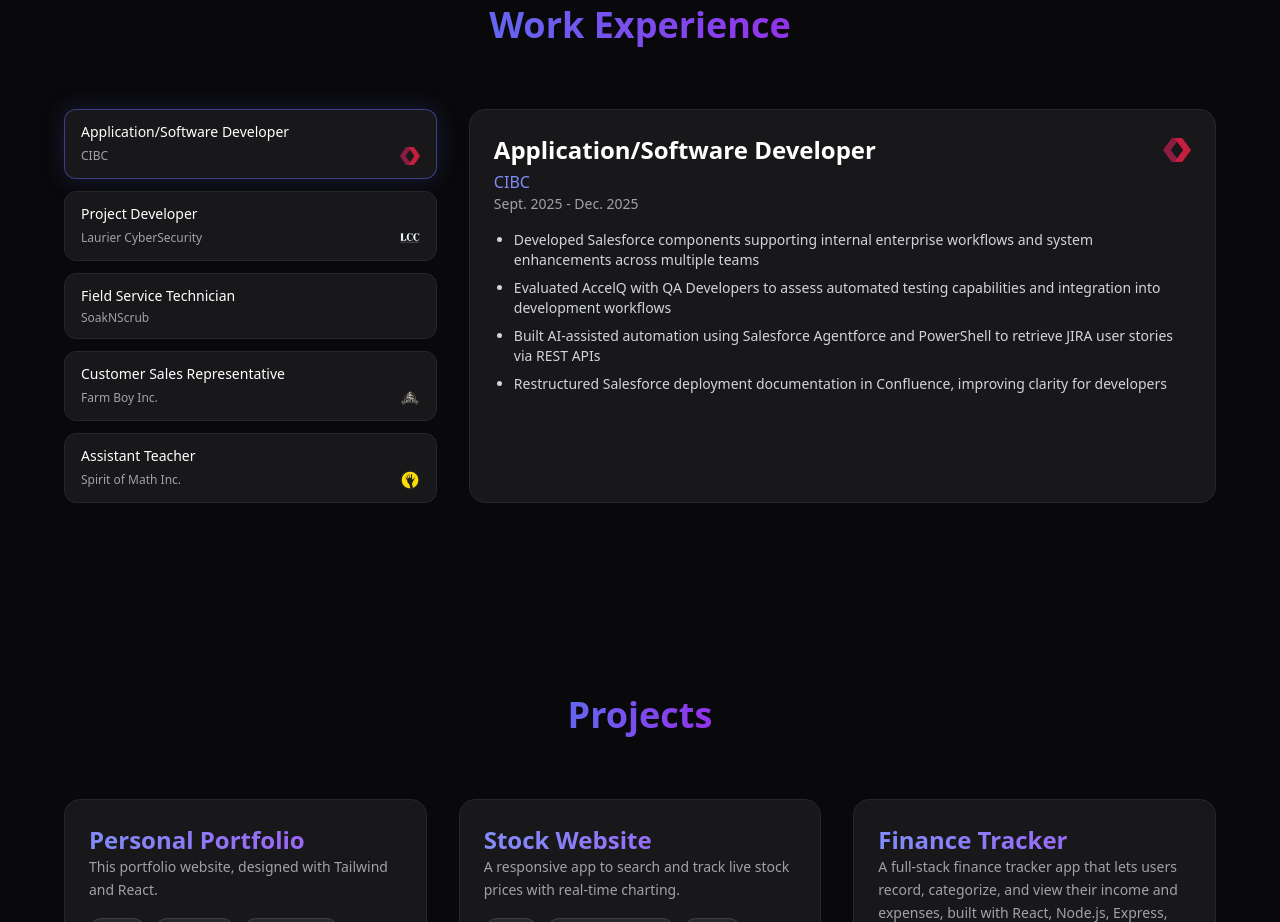
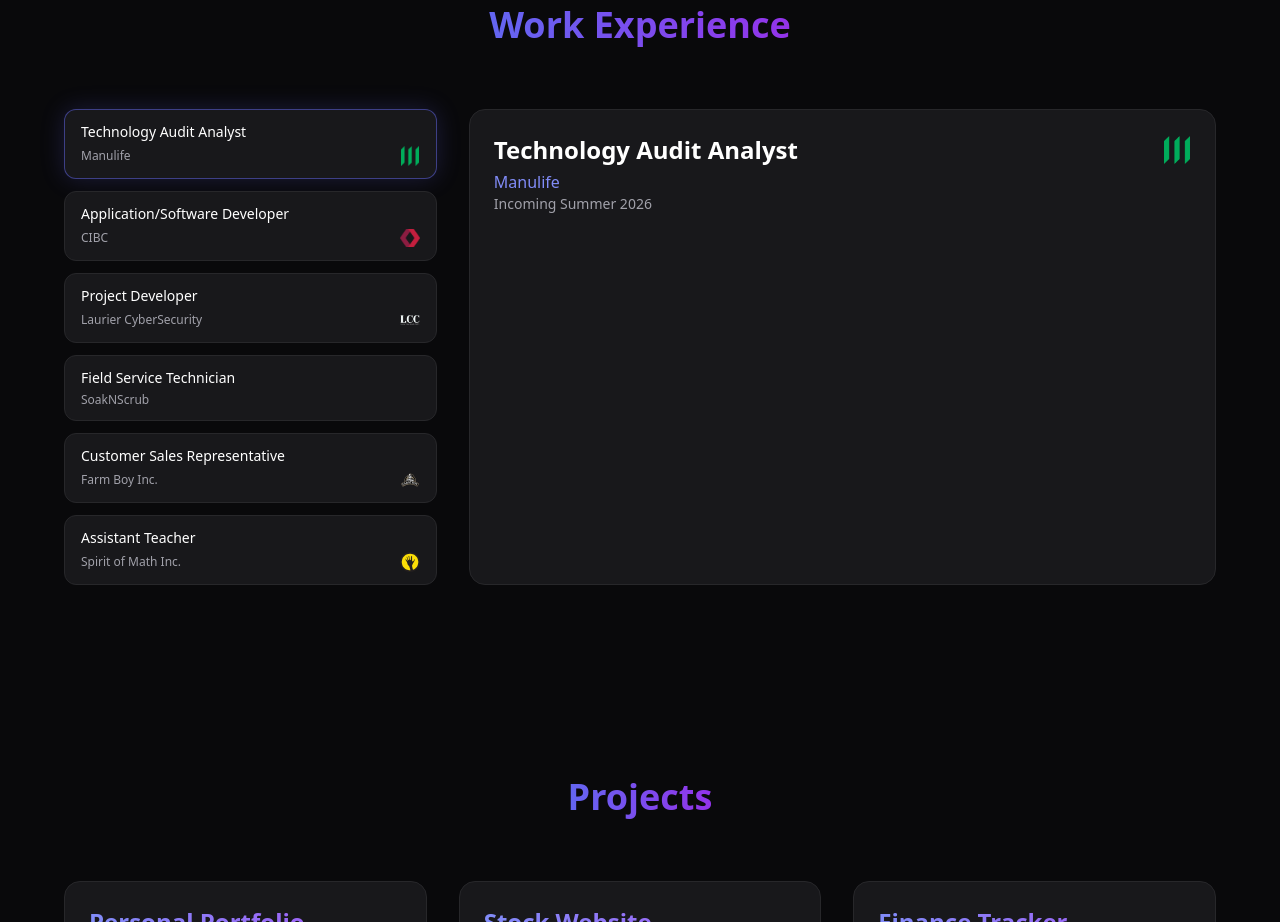
Before and after one commit to aatmikbhagat/portfolio-site, a React (Create React App) app: page / in a window 1280 px wide. Shown: the part 2180-3102 px from the top of the page. Built offline with nearby package versions, Linux system fonts and the light colour scheme.

Commit message:
Added Technology Audit Analyst role in experience

```diff
--- a/src/components/WorkTabs.js
+++ b/src/components/WorkTabs.js
@@ -3,9 +3,20 @@
 import farmBoyLogo from '../assets/images/Company Logos/Farm Boy.png';
 import somLogo from '../assets/images/Company Logos/SoM Logo.png';
 import cybersecLogo from '../assets/images/Company Logos/CyberSec Logo.png';
+import manulifeLogo from '../assets/images/Company Logos/Manulife Logo.png';
 
 
 const jobs = [
+  {
+    id: 0,
+    company: "Manulife",
+    logo: manulifeLogo,
+    role: "Technology Audit Analyst",
+    contractLen: "Co-op",
+    date : "Incoming Summer 2026",
+    bullets: [
+    ]
+  },
   {
     id: 0,
     company: "CIBC",
```
